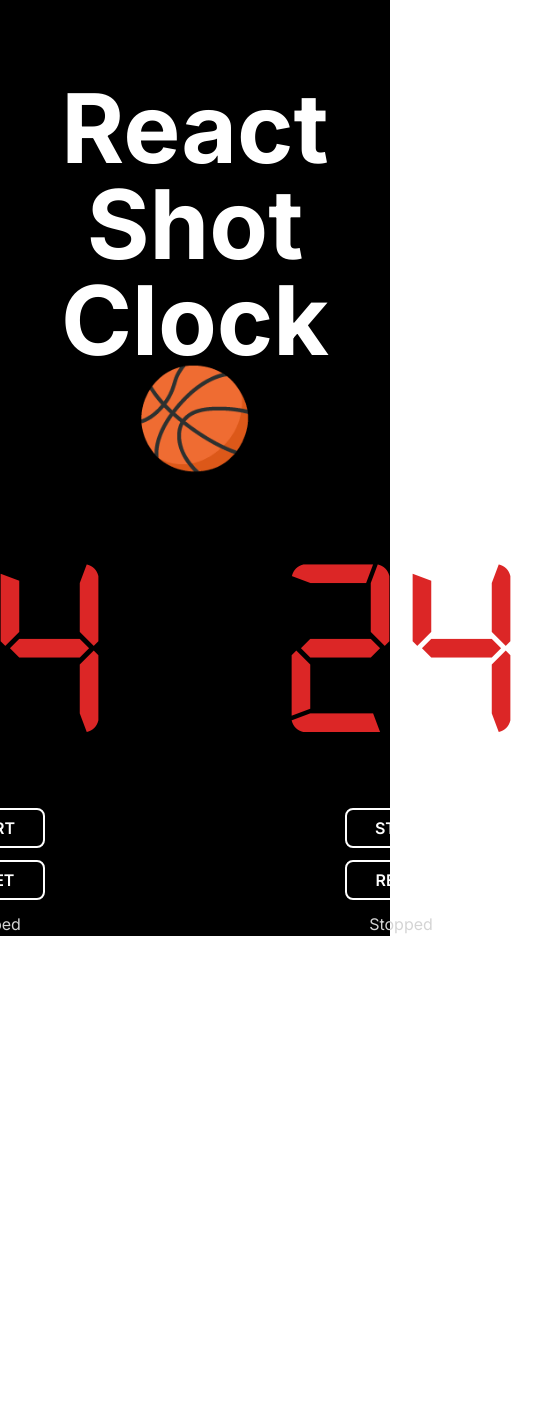
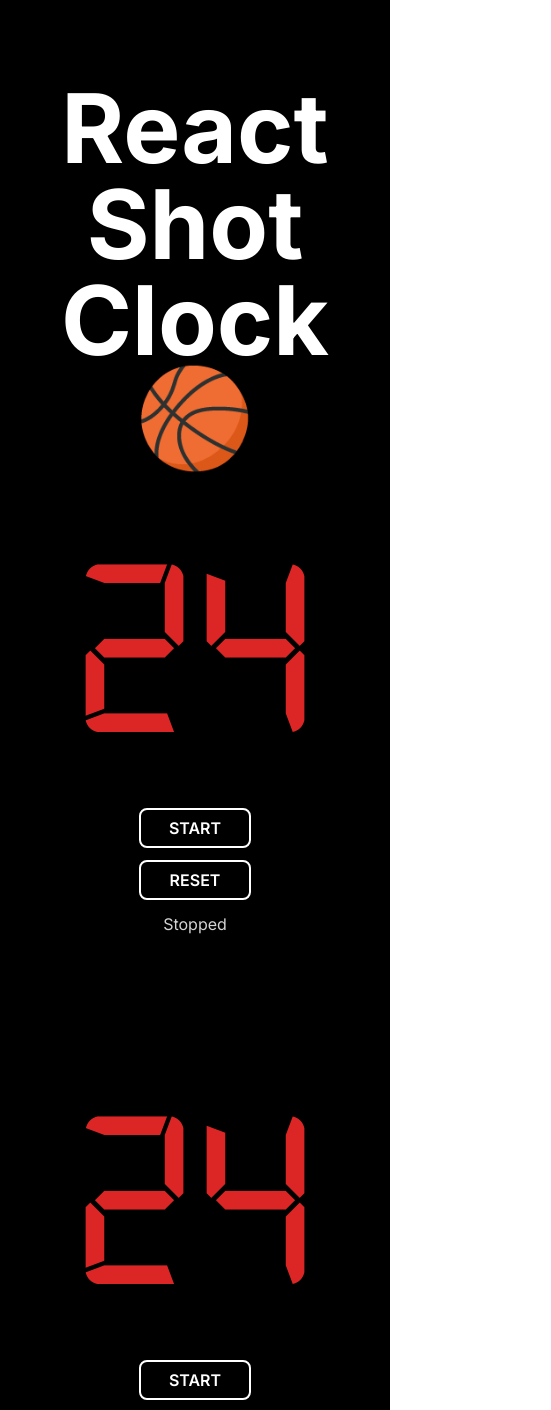
Before and after one commit to henriquedevelops/react-shot-clock, a Next.js app: page / in a window 390 px wide. Shown: the top 1410 px of the page, 551 px wide, since content can reach past the window. Before the commit the page ends 936 px from the top, so only its background shows below. Built offline with nearby package versions, Linux system fonts and the light colour scheme.

Commit message:
Implemented responsive properties

```diff
--- a/app/page.tsx
+++ b/app/page.tsx
@@ -3,12 +3,12 @@
 
 const Home: FC = () => {
   return (
-    <main className="flex flex-col items-center min-h-screen bg-black  text-white">
+    <main className="flex flex-col items-center min-h-screen bg-black  text-white px-[3%] pb-16">
       <h1 className="text-8xl mt-20 font-bold text-center -mb-10">
         React Shot Clock 🏀
       </h1>
 
-      <div className="flex justify-center gap-28">
+      <div className="flex flex-col items-center lg:items-start lg:flex-row lg:justify-center gap-10 lg:gap-28">
         <ShotClock />
         <ShotClock />
       </div>
```
